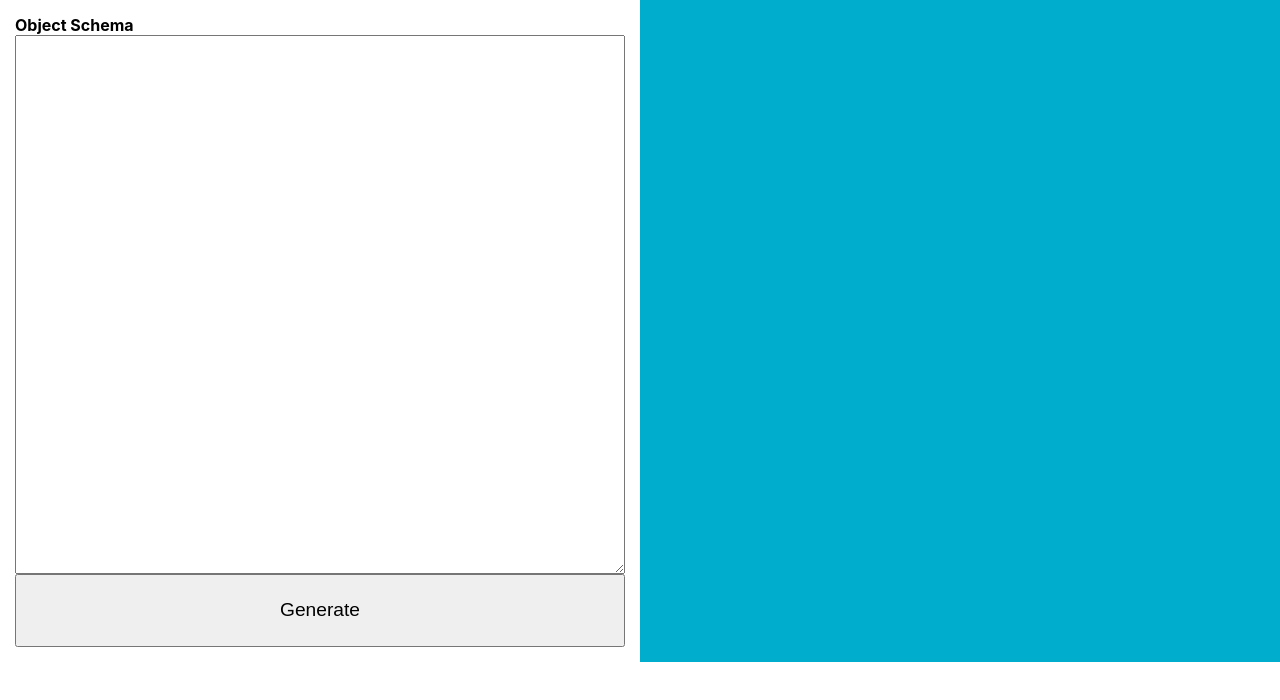
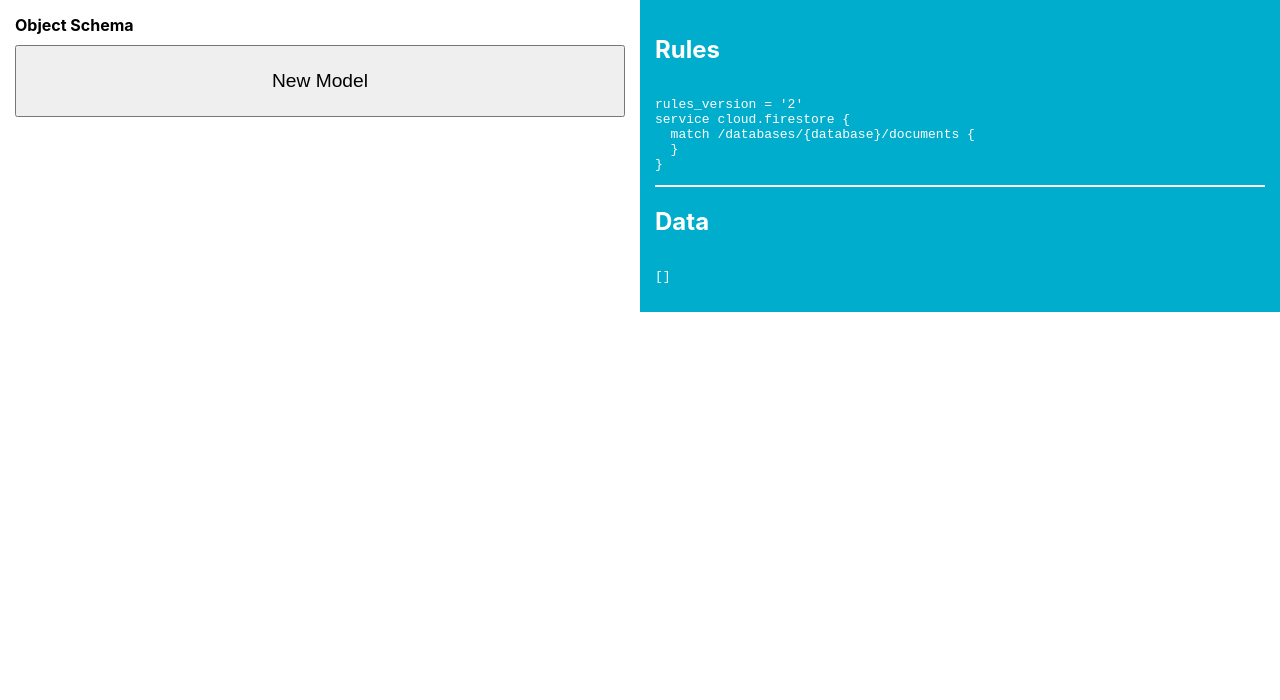
Before and after one commit to deusprogrammer/firebase-rule-generator, a React (Create React App) app: page / in a window 1280 px wide. Shown: the top 700 px of the page. Built offline with nearby package versions, Linux system fonts and the light colour scheme.

Commit message:
First working condition

```diff
--- a/src/App.css
+++ b/src/App.css
@@ -10,13 +10,14 @@
 #generator-form {
   display: flex;
   flex-direction: column;
+  gap: 10px;
 }
 
-#generator-form > label {
+#generator-form label {
   font-weight: bolder;
 }
 
-#generator-form > :is(textarea, button) {
+#generator-form :is(textarea, button) {
   padding: 1.2em;
   font-size: 1.2em;
 }
@@ -26,6 +27,35 @@
 }
 
 #generated-rules {
+  display: flex;
+  flex-direction: column;
   background-color: rgb(0, 173, 204);
   color: white;
 }
+
+#generated-rules div {
+  height: 0px;
+  border: 1px solid white;
+}
+
+.model {
+  display: flex;
+  flex-direction: column;
+  gap: 10px;
+  margin-left: 15px;
+  padding: 10px;
+  background-color: rgb(0, 98, 255);
+  color: white;
+  border-radius: 15px;
+}
+
+.field {
+  display: flex;
+  flex-direction: column;
+  gap: 10px;
+  margin-left: 15px;
+  padding: 10px;
+  background-color: rgb(114, 116, 120);
+  color: white;
+  border-radius: 15px;
+}
--- a/src/App.js
+++ b/src/App.js
@@ -1,72 +1,145 @@
 import { useEffect, useState } from 'react';
 import './App.css';
 
-const schemaFieldTemplates = {
-    type: (field, fieldSchema) => `request.resource.data.${field} is ${fieldSchema.type}`,
-    regex: (field, fieldSchema) => `request.resource.data.${field}.matches('${fieldSchema.regex}')`,
-    maxLength: (field, fieldSchema) => `request.resource.data.${field}.length <= ${fieldSchema.maxLength}`,
-    minLength: (field, fieldSchema) => `request.resource.data.${field}.length >= ${fieldSchema.minLength}`
+const ruleTemplates = {
+    type: (field) => `request.resource.data.${field.name} is ${field.rules.type}`,
+    regex: (field) => `request.resource.data.${field.name}.matches('${field.rules.regex}')`,
+    maxLength: (field) => `request.resource.data.${field.name}.length <= ${field.rules.maxLength}`,
+    minLength: (field) => `request.resource.data.${field.name}.length >= ${field.rules.minLength}`
 }
 
 const capitalize = (s) => {
+    if (!s) {
+        return '';
+    }
+
     return s[0].toUpperCase() + s.slice(1);
 }
 
 const App = () => {
-    let [schema, setSchema] = useState({});
-    let [schemaJson, setSchemaJson] = useState("");
+    let [schema, setSchema] = useState([]);
     let [rules, setRules] = useState("");
 
     const generateRules = () => {
         let rules = "";
+
+        // Generate header
+        rules += "rules_version = '2'\n";
+        rules += "service cloud.firestore {\n"
+        rules += "\tmatch /databases/{database}/documents {\n"
+
+        // Generate validation functions
         rules += generateValidationFunctionBlock();
-        for (let modelName in schema) {
-            rules += generateRuleBlock(modelName) + "\n";
+
+        // Generate rule blocks
+        for (let model of schema) {
+            rules += generateRuleBlock(model.name);
         }
+
+        rules += "\t}\n";
+        rules += "}";
 
         setRules(rules);
     }
 
     const generateRuleBlock = (modelName) => {
         let functionName = `validate${capitalize(modelName)}Model()`;
-        return `
-match /${modelName}/{${modelName}Document} {
-    allow create: if ${functionName};
-    allow update: if ${functionName} && ownedByCaller();
-    allow delete: if ownedByCaller();
-    allow read: if true;
-}
-        `
+        let ruleBlock = "";
+
+        ruleBlock += `\t\tmatch /${modelName}/{${modelName}Document} {\n`;
+        ruleBlock += `\t\t\tallow create: if ${functionName};\n`;
+        ruleBlock += `\t\t\tallow read: if true;\n`;
+        ruleBlock += `\t\t}\n`;
+
+        return ruleBlock;
     }
 
     const generateValidationFunctionBlock = () => {
         let ruleFunctions = "";
-        for (let modelName in schema) {
-            let modelSchema = schema[modelName];
-            ruleFunctions += processModel(modelName, modelSchema) + "\n\n";
+        for (let model of schema) {
+            ruleFunctions += processModel(model) + "\n";
         }
 
         return ruleFunctions;
     }
 
-    const processModel = (modelName, modelSchema) => {
-        let ruleFunction = `function validate${capitalize(modelName)}Model() {\n\treturn`;
+    const processModel = (model) => {
+        let ruleFunction = `\t\tfunction validate${capitalize(model.name)}Model() {\n\t\t\treturn`;
         let outerSep = "";
-        for (let field in modelSchema) {
-            let fieldSchema = modelSchema[field];
-            let sep = `${outerSep}\n\t\t`;
-            for (let fieldSchemaAttribute in fieldSchema) {
-                let transform = schemaFieldTemplates[fieldSchemaAttribute];
-                if (transform) {
-                    ruleFunction += `${sep} ${transform(field, fieldSchema)}`;
-                    sep = " &&\n\t\t";
+        for (let field of model.fields) {
+            let sep = `${outerSep}\n\t\t\t`;
+            for (let ruleName in field.rules) {
+                let transform = ruleTemplates[ruleName];
+                let ruleValue = field.rules[ruleName];
+                if (transform && ruleValue) {
+                    ruleFunction += `${sep} ${transform(field)}`;
+                    sep = " &&\n\t\t\t";
                 }
             }
             outerSep = " &&";
         }
-        ruleFunction += ";\n}";
+        ruleFunction += ";\n\t\t}";
 
         return ruleFunction;
+    }
+
+    const addModel = () => {
+        setSchema([...schema, {
+            name: "model",
+            fields: []
+        }]);
+    }
+
+    const updateModelName = (modelIndex, newModelName) => {
+        if (!newModelName) {
+            newModelName = "";
+        }
+
+        let schemaCopy = [...schema];
+        let model = {...schema[modelIndex]};
+        model.name = newModelName;
+        schemaCopy[modelIndex] = model;
+
+        setSchema(schemaCopy);
+    }
+
+    const addField = (modelIndex) => {
+        let schemaCopy = [...schema];
+        let model = {...schema[modelIndex]};
+        model.fields.push({
+            name: "newField",
+            rules: {
+                type: "string"
+            }
+        });
+        schemaCopy[modelIndex] = model;
+        setSchema(schemaCopy);
+    }
+
+    const updateField = (modelIndex, fieldIndex, rule, value) => {
+        let schemaCopy = [...schema];
+        let model = {...schema[modelIndex]};
+        let field = {...model.fields[fieldIndex]};
+
+        field.rules[rule] = value;
+        model.fields[fieldIndex] = field;
+        schemaCopy[modelIndex] = model;
+        setSchema(schemaCopy);
+    }
+
+    const updateFieldName = (modelIndex, fieldIndex, newFieldName) => {
+        if (!newFieldName) {
+            newFieldName = "";
+        }
+
+        let schemaCopy = [...schema];
+        let model = {...schema[modelIndex]};
+        let field = {...model.fields[fieldIndex]};
+
+        field.name = newFieldName;
+        model.fields[fieldIndex] = field;
+        schemaCopy[modelIndex] = model;
+        setSchema(schemaCopy);
     }
 
     useEffect(() => {
@@ -77,12 +150,48 @@ match /${modelName}/{${modelName}Document} {
         <div className="generator-div">
             <div id="generator-form">
                 <label>Object Schema</label>
-                <textarea onChange={({target: {value}}) => {setSchemaJson(value)}} onkeydown="if(event.keyCode===9){var v=this.value,s=this.selectionStart,e=this.selectionEnd;this.value=v.substring(0, s)+'\t'+v.substring(e);this.selectionStart=this.selectionEnd=s+1;return false;}"></textarea>
-                <button onClick={() => {setSchema(JSON.parse(schemaJson))}}>Generate</button>
+                { schema.map((model, modelIndex) => {
+                    return (
+                        <div className="model">
+                            <label>Model Name</label>
+                            <input value={model.name} onChange={({target: {value: newModelName}}) => {updateModelName(modelIndex, newModelName)}} />
+                            { model.fields.map((field, fieldIndex) => {
+                                return (
+                                    <div className="field">
+                                        <label>Field Name</label>
+                                        <input value={field.name} onChange={({target: {value: newFieldName}}) => {updateFieldName(modelIndex, fieldIndex, newFieldName)}} />
+                                        <label>Type</label>
+                                        <select onChange={({target: {value}}) => {updateField(modelIndex, fieldIndex, "type", value)}} value={field.rules.type}>
+                                            <option>string</option>
+                                            <option>number</option>
+                                            <option>bool</option>
+                                            <option>object</option>
+                                            <option>array</option>
+                                        </select>
+                                        <label>Regex</label>
+                                        <input type="text" onChange={({target: {value}}) => {updateField(modelIndex, fieldIndex, "regex", value)}} value={field.rules.regex} />
+                                        <label>Min Length</label>
+                                        <input type="text" onChange={({target: {value}}) => {updateField(modelIndex, fieldIndex, "minLength", value)}} value={field.rules.minLength} />
+                                        <label>Max Length</label>
+                                        <input type="text" onChange={({target: {value}}) => {updateField(modelIndex, fieldIndex, "maxLength", value)}} value={field.rules.maxLength} />
+                                    </div>
+                                );
+                            })}
+                            <button onClick={() => {addField(modelIndex)}}>Add Field</button>
+                        </div>
+                    )
+                })}
+                <button onClick={addModel}>New Model</button>
             </div>
             <div id="generated-rules">
+                <h2>Rules</h2>
                 <pre>
                     {rules.replaceAll("\t", "  ")}
+                </pre>
+                <div></div>
+                <h2>Data</h2>
+                <pre>
+                    {JSON.stringify(schema, null, 2)}
                 </pre>
             </div>
         </div>
```
Also changed, not shown: 1 other file (tests, documents, lock files or other folders).
